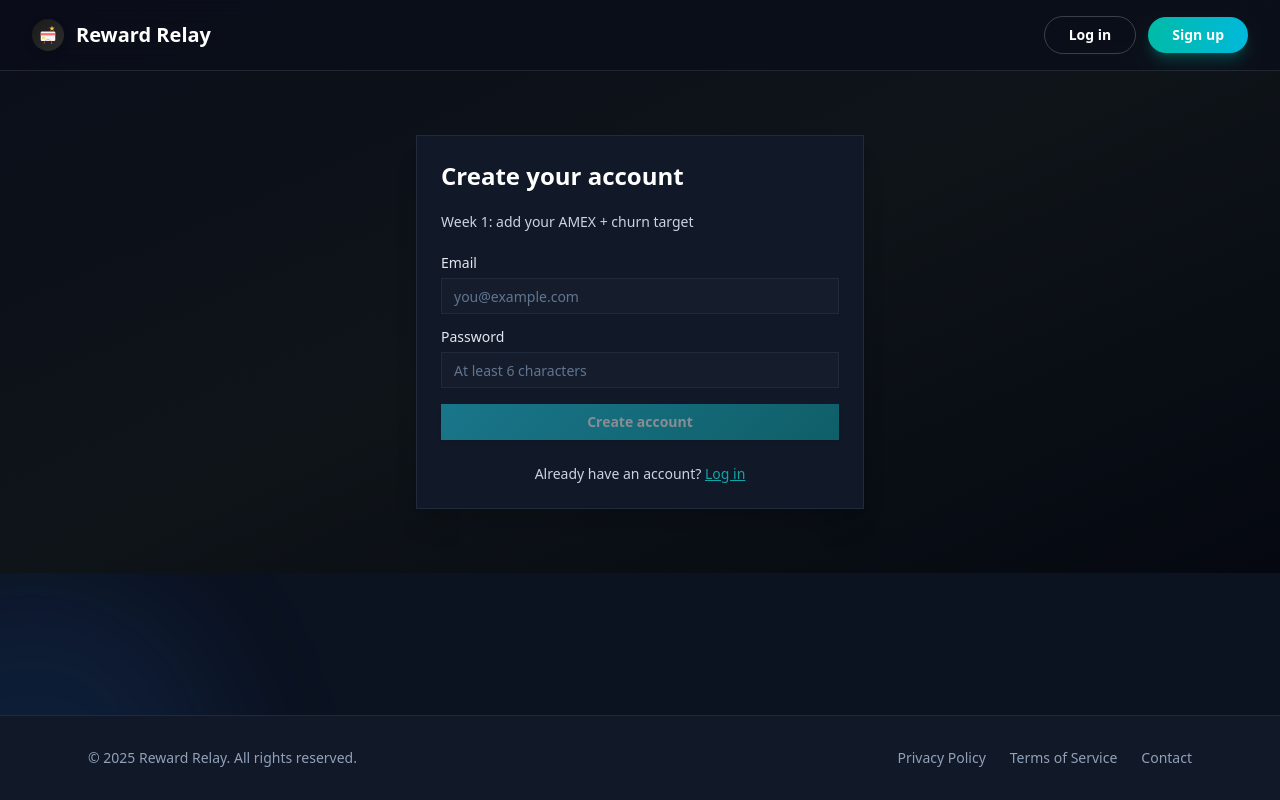
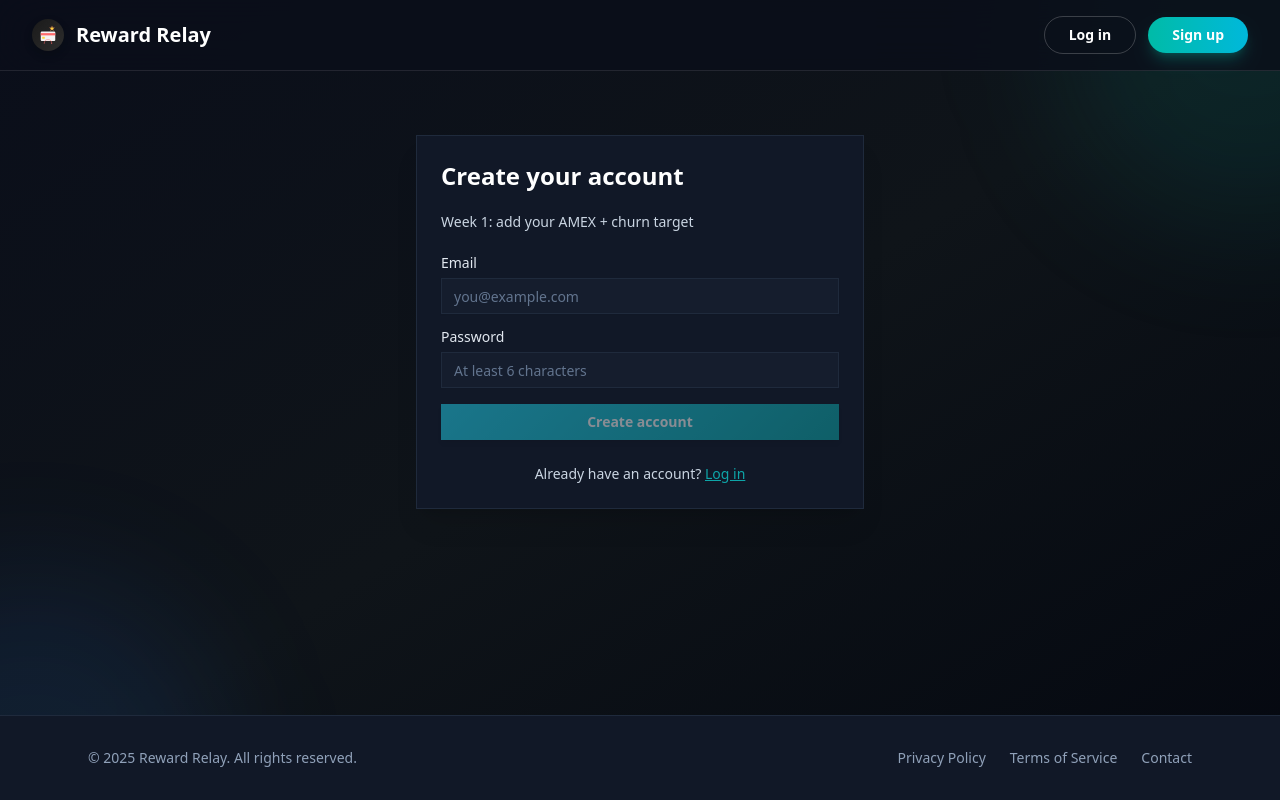
Before and after one commit to johankaito/reward-relay, a Next.js app in the folder app/: page /signup in a window 1280 px wide. Built offline with nearby package versions, Linux system fonts and the light colour scheme; no server answers; the database is empty.

Commit message:
Extend gradient background to cover full viewport including footer

```diff
--- a/app/src/app/(auth)/layout.tsx
+++ b/app/src/app/(auth)/layout.tsx
@@ -6,7 +6,10 @@ export default function AuthLayout({
   children: React.ReactNode
 }) {
   return (
-    <div className="relative flex flex-col h-full bg-gradient-to-br from-[#0a0e1a] via-[#0f1419] to-[#050810] text-white">
+    <div className="relative flex flex-col h-full text-white">
+      {/* Fixed gradient background covering full viewport */}
+      <div className="pointer-events-none fixed inset-0 -z-20 bg-gradient-to-br from-[#0a0e1a] via-[#0f1419] to-[#050810]"></div>
+
       {/* Subtle gradient orbs for depth */}
       <div className="pointer-events-none fixed inset-0 -z-10 overflow-hidden">
         <div className="absolute -top-40 -right-40 h-96 w-96 rounded-full bg-teal-500/10 blur-3xl"></div>
```
